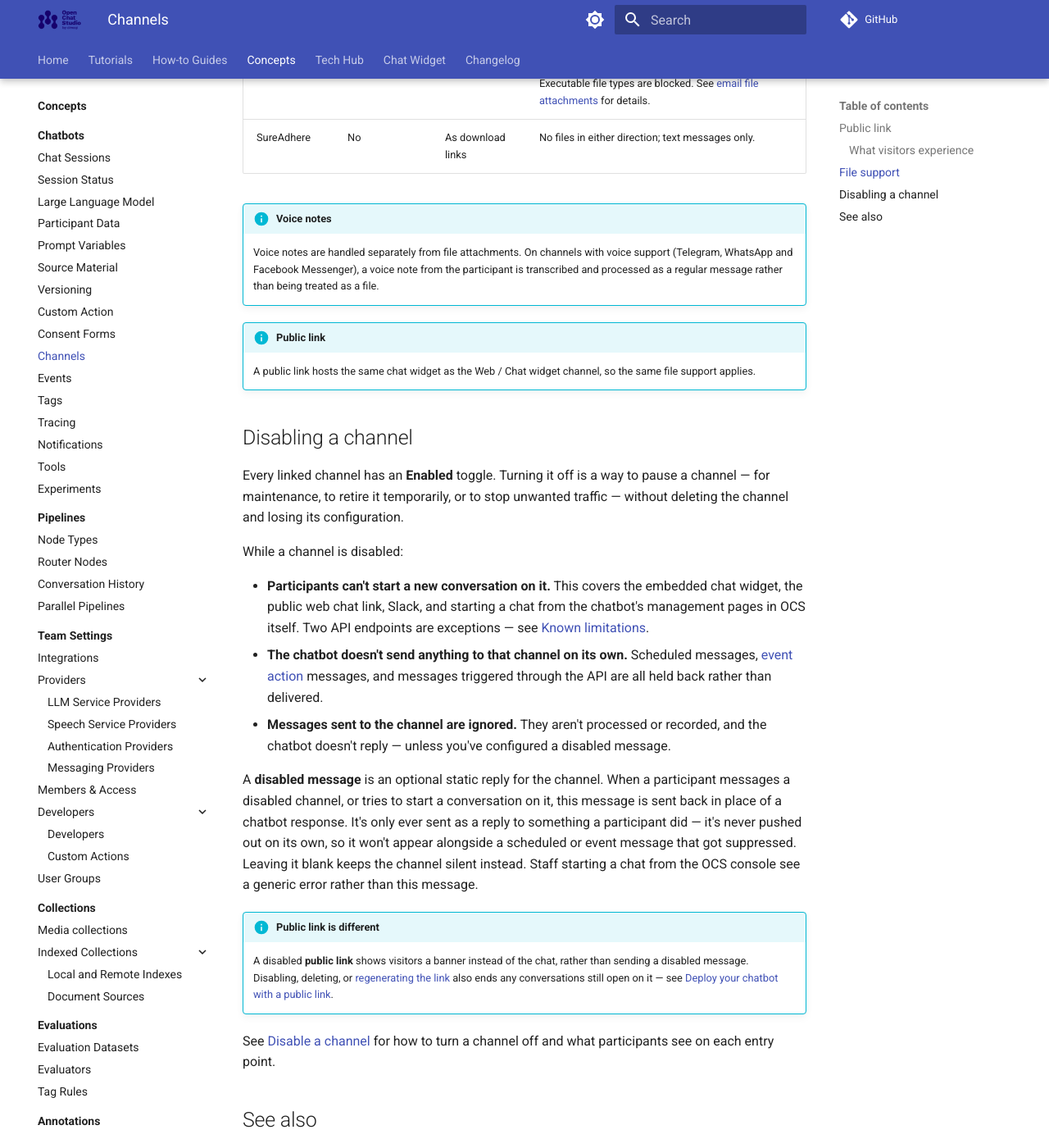
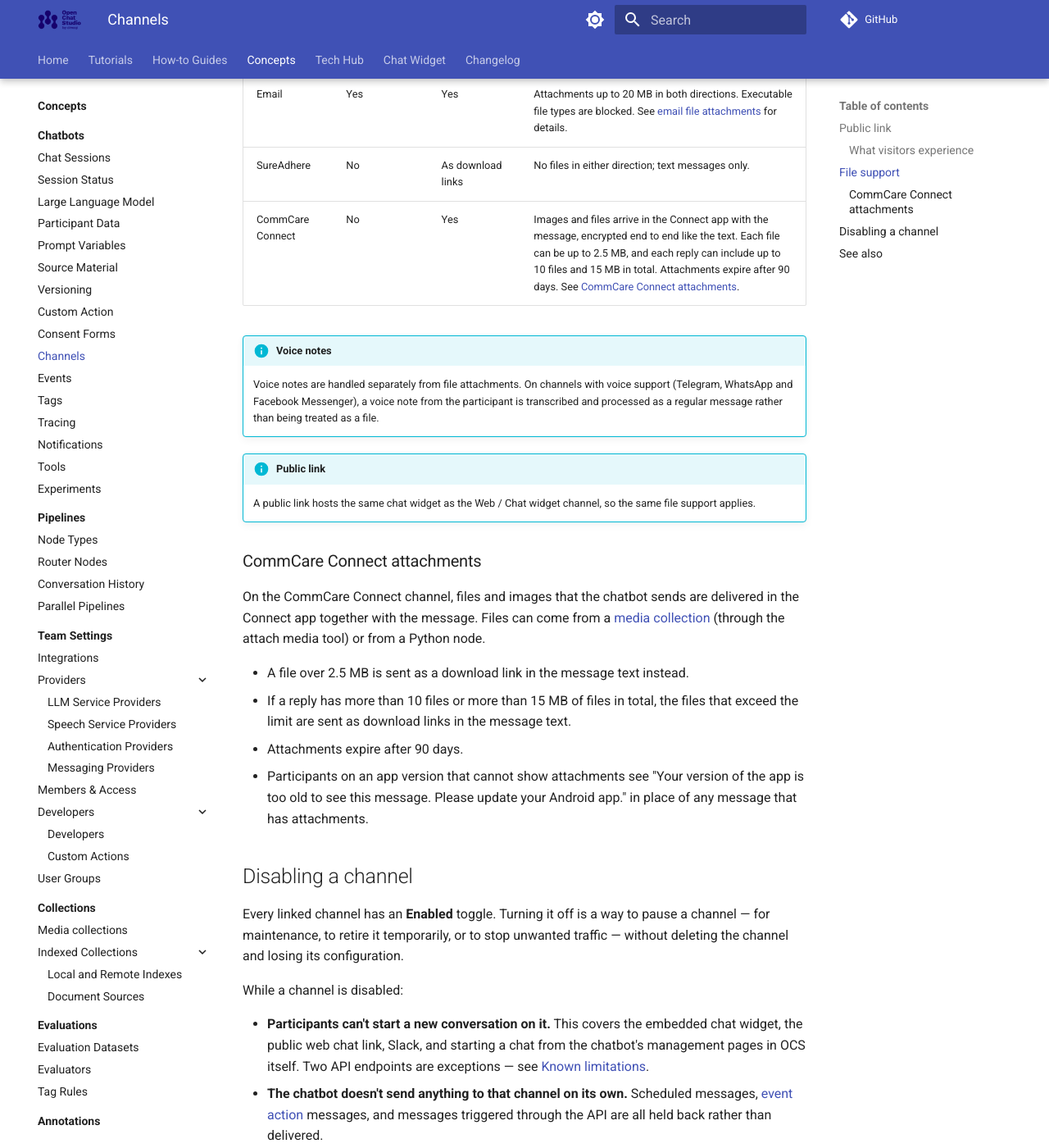
Before and after one commit to dimagi/open-chat-studio-docs, an MkDocs documentation site: the page built from docs/concepts/channels.md, in a window 1280 px wide and 1400 px high, scrolled down 2528 px. Shown: the whole window at 82% size. Built offline with MkDocs 1.6.1 and Material for MkDocs 9.7.7, drawn with Linux system fonts in a browser that asks for light colours; a script that is not in the unit is left out; comment, search, counter and statistics services are not loaded.

Commit message:
update changelog and docs from OCS PR #4715
Co-Authored-By: Claude Opus 5.5 <noreply@anthropic.com>

```diff
--- a/docs/concepts/channels.md
+++ b/docs/concepts/channels.md
@@ -18,6 +18,7 @@ The currently supported channels are:
 - API
 - SureAdhere In-App Messaging
 - Email
+- CommCare Connect
 
 ## Public link
 
@@ -53,12 +54,23 @@ Channels differ in whether participants can send files to the chatbot and whethe
 | Slack | No | Yes | Outgoing: images, audio, video and documents up to 50 MB. |
 | Email | Yes | Yes | Attachments up to 20 MB in both directions. Executable file types are blocked. See [email file attachments][email-files] for details. |
 | SureAdhere | No | As download links | No files in either direction; text messages only. |
+| CommCare Connect | No | Yes | Images and files arrive in the Connect app with the message, encrypted end to end like the text. Each file can be up to 2.5 MB, and each reply can include up to 10 files and 15 MB in total. Attachments expire after 90 days. See [CommCare Connect attachments](#commcare-connect-attachments). |
 
 !!! info "Voice notes"
     Voice notes are handled separately from file attachments. On channels with voice support (Telegram, WhatsApp and Facebook Messenger), a voice note from the participant is transcribed and processed as a regular message rather than being treated as a file.
 
 !!! info "Public link"
     A public link hosts the same chat widget as the Web / Chat widget channel, so the same file support applies.
+
+### CommCare Connect attachments
+
+On the CommCare Connect channel, files and images that the chatbot sends are delivered in the Connect app together with the message.
+Files can come from a [media collection](collections/media_collections.md) (through the attach media tool) or from a Python node.
+
+- A file over 2.5 MB is sent as a download link in the message text instead.
+- If a reply has more than 10 files or more than 15 MB of files in total, the files that exceed the limit are sent as download links in the message text.
+- Attachments expire after 90 days.
+- Participants on an app version that cannot show attachments see "Your version of the app is too old to see this message. Please update your Android app." in place of any message that has attachments.
 
 ## Disabling a channel
 
```
Also changed, not shown: docs/changelog.md (+3 -0 lines), docs/concepts/collections/media_collections.md (+1 -0 lines).
